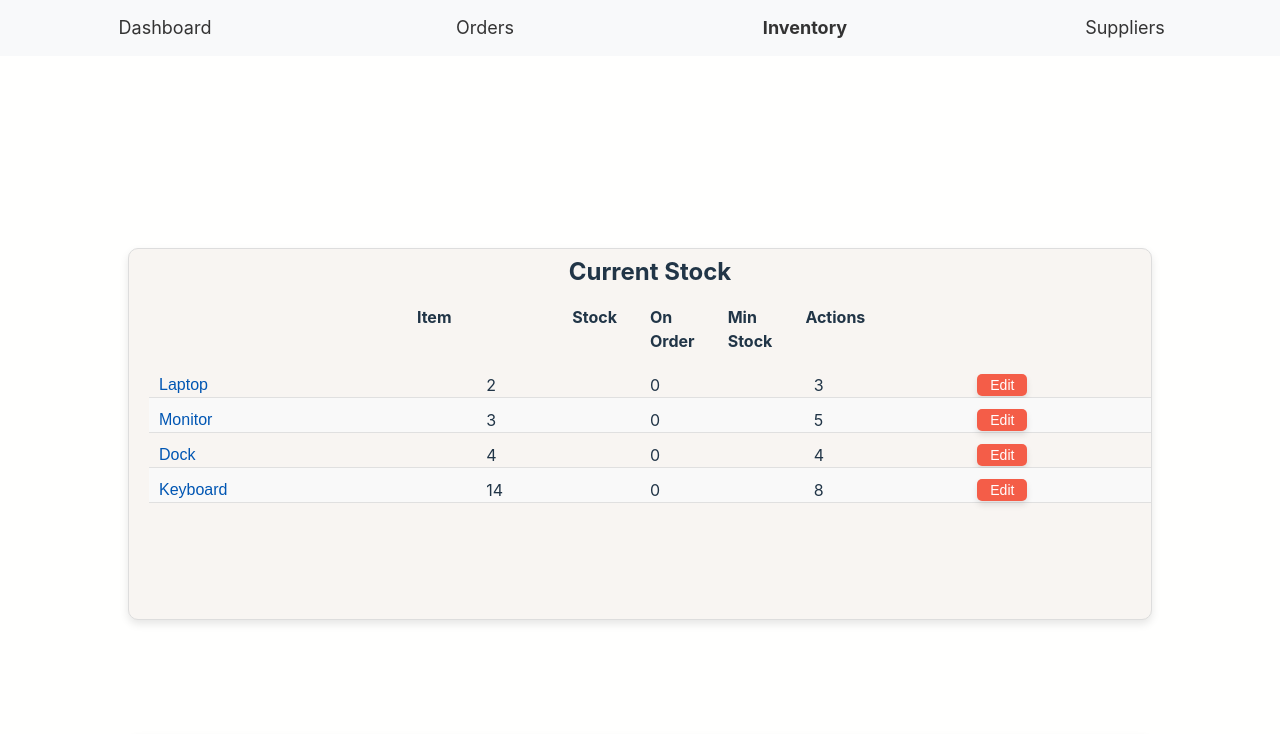
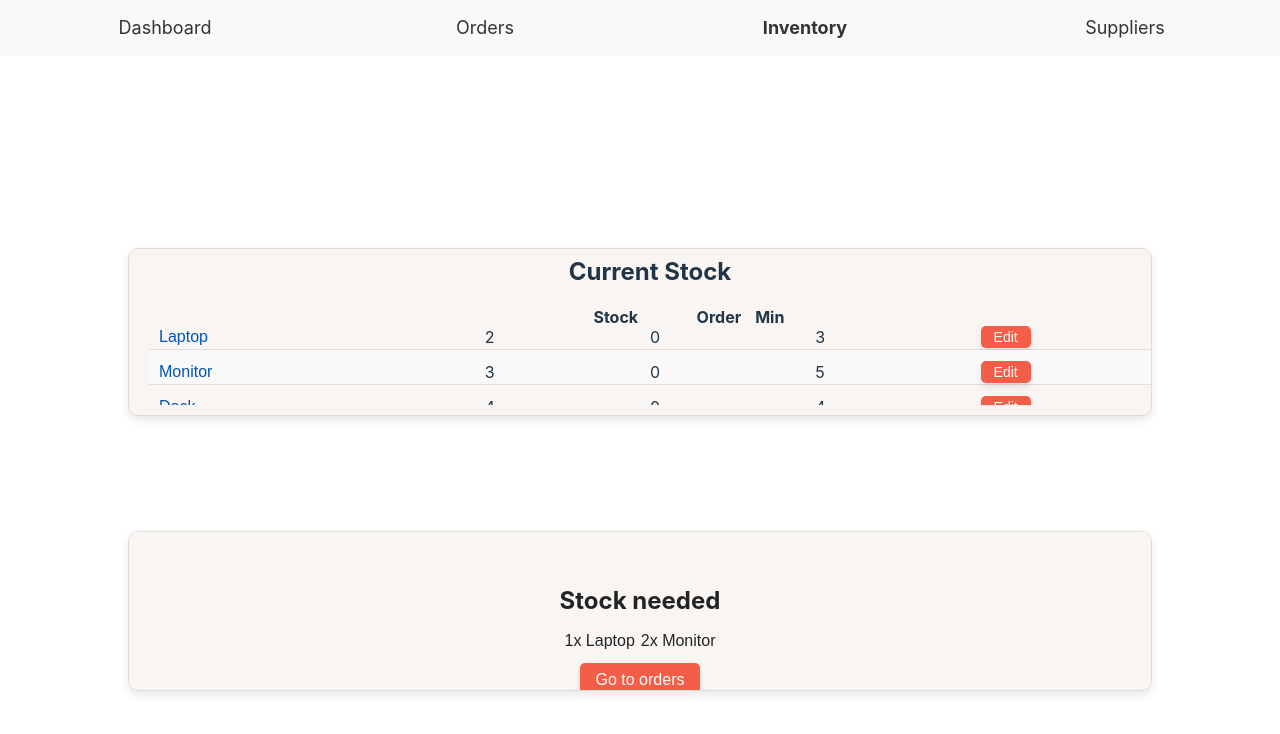
Before and after one commit to ChrisJLP/Purchasing-app, a React (Vite) app: page /inventory in a window 1280 px wide. Shown: the top 734 px of the page. Built offline with nearby package versions, Linux system fonts and the light colour scheme.

Commit message:
Update styling for current stock table

```diff
--- a/src/Inventory.jsx
+++ b/src/Inventory.jsx
@@ -184,11 +184,9 @@ function CurrentStock({ inventoryItems, onItemClick }) {
     <div className={styles.currentStockContainer}>
       <h2>Current Stock</h2>
       <div className={styles.tableHeader}>
-        <span>Item</span>
         <span>Stock</span>
-        <span>On Order</span>
-        <span>Min Stock</span>
-        <span>Actions</span>
+        <span>Order</span>
+        <span>Min</span>
       </div>
       <List
         height={400}
--- a/src/styles/Inventory.module.css
+++ b/src/styles/Inventory.module.css
@@ -24,6 +24,7 @@
     padding-left: 20px;
     padding-bottom: 10px;
     padding-top: 5px;
+    overflow-x: auto;
 }
 
 .editButton, .saveButton {
@@ -100,6 +101,9 @@
     position: sticky;
     top: 0;
     z-index: 1;
+    gap: 14px;
+    margin-left: 21%;
+    height: 7%;
   }
 
   .tableBody {
@@ -113,6 +117,7 @@
     padding: 10px;
     border-bottom: 1px solid #e0e0e0;
     align-items: center;
+    gap: 5px;
   }
 
   .tableRow:nth-child(even) {
```
